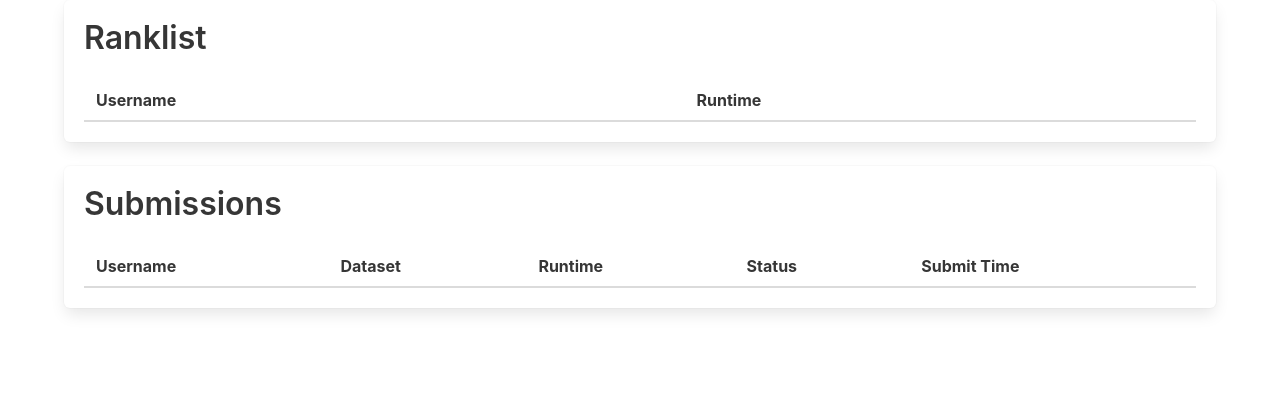
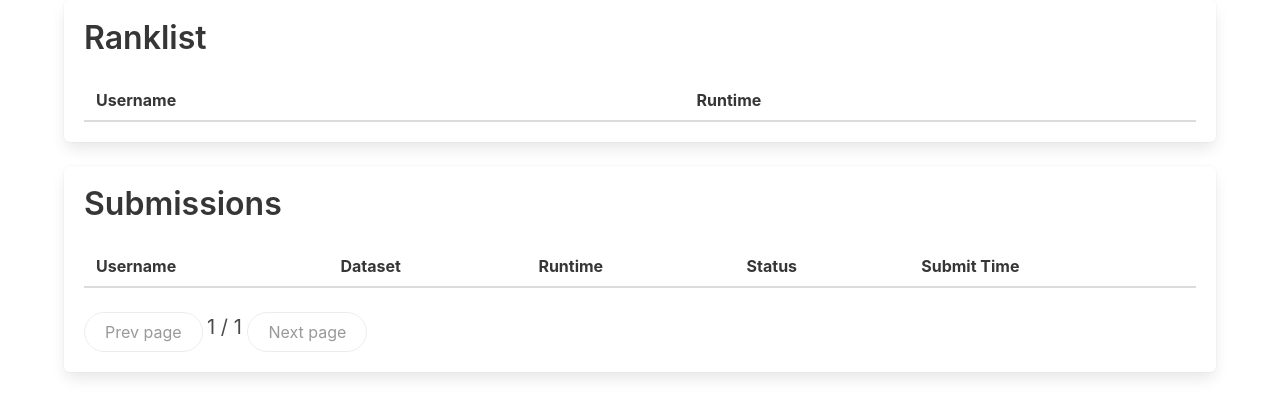
Before and after one commit to foreyes/XJBG-Judge, a Flask app: page / in a window 1280 px wide. Shown: the part 443-863 px from the top of the page. Before the commit the page ends 757 px from the top, so only its background shows below. Run offline with Flask 2, Linux system fonts and the light colour scheme; lists and menus that the app fills with data are empty; some libraries are stand-ins or nearby versions.

Commit message:
add flip button

```diff
--- a/server.py
+++ b/server.py
@@ -85,12 +85,14 @@ def submit():
 
 	# display the first submission page by default
 	SUBMISSIONS_PER_PAGE = 10
+	# submission_page and total_page count from 0
 	submission_page = int(flask.request.args.get("page") or "0")
+	total_pages = (len(submissions) + SUBMISSIONS_PER_PAGE - 1) // SUBMISSIONS_PER_PAGE
 	begin = submission_page * SUBMISSIONS_PER_PAGE
 	end = min(begin + SUBMISSIONS_PER_PAGE, len(submissions))
 	submissions = submissions[begin: end]
 
-	return flask.render_template("submit.html", supported_datasets=supported_datasets, no_file=no_file, no_username=no_username, ranklist = current_bst, submissions = submissions)
+	return flask.render_template("submit.html", supported_datasets=supported_datasets, no_file=no_file, no_username=no_username, ranklist = current_bst, submissions = submissions, submission_page=submission_page, total_pages=total_pages)
 
 
 @app.route("/user/<username>", methods = ["GET"])
--- a/templates/submit.html
+++ b/templates/submit.html
@@ -111,6 +111,19 @@
 							{% endfor %}
 						</tbody>
 					</table>
+					{% if submission_page > 0 %}
+					<a class="button is-rounded is-success" href="/?page={{ submission_page - 1 }}">Prev page</a>
+					{% else %}
+					<button class="button is-rounded" disabled>Prev page</button>
+					{% endif %}
+
+					<span class="content is-medium"> {{ submission_page + 1 }} / {{ total_pages + 1 }} </span>
+
+					{% if submission_page < total_pages %}
+					<a class="button is-rounded is-success" href="/?page={{ submission_page + 1 }}">Next page</a>
+					{% else %}
+					<button class="button is-rounded" disabled>Next page</button>
+					{% endif %}
 				</div>
 			</div>
 		</section>
```
